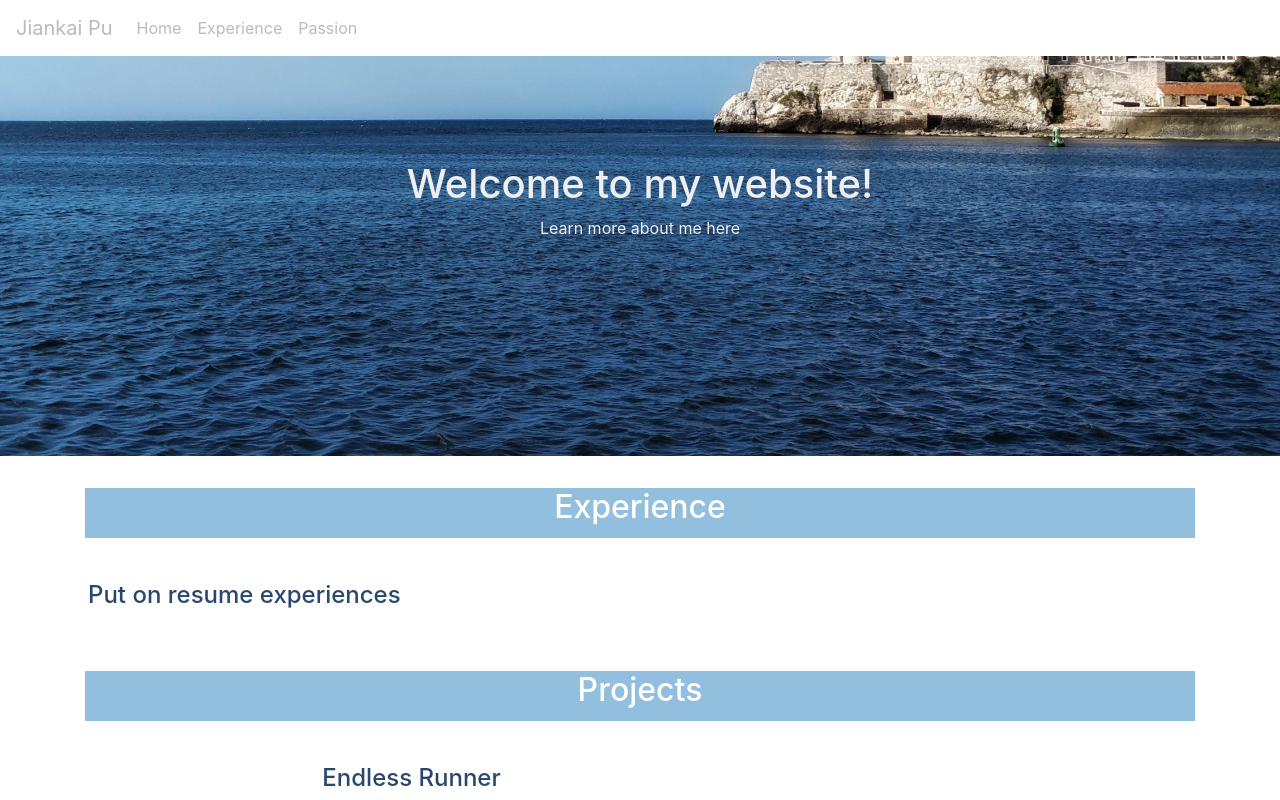
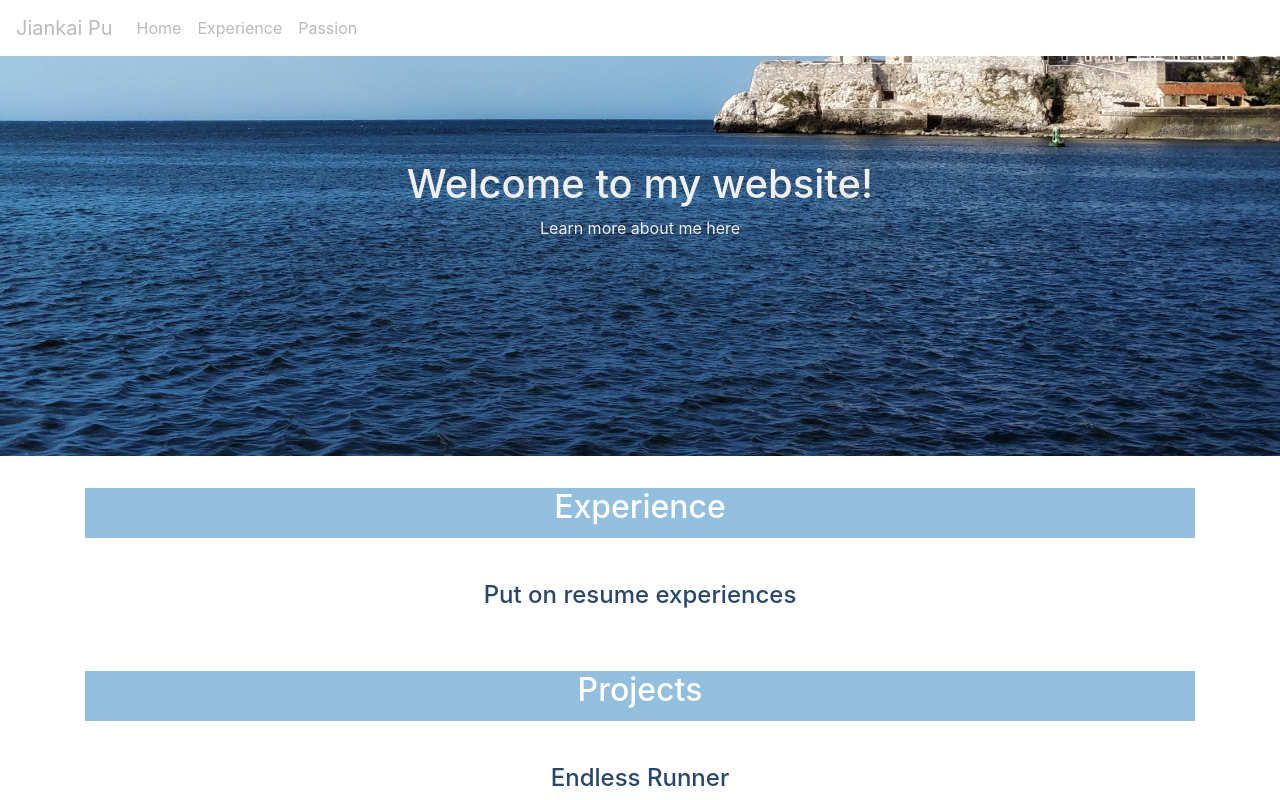
Before and after one commit to kevinpjk/website, a React (Create React App) app: page /#/experience in a window 1280 px wide. Shown: the top 800 px of the page. Built offline with nearby package versions, Linux system fonts and the light colour scheme.

Commit message:
Added content to passion page

```diff
--- a/src/Experience.js
+++ b/src/Experience.js
@@ -3,7 +3,6 @@ import styled from 'styled-components';
 
 const Styles = styled.div `
     .content {
-        display: inline-block;
         vertical-align: top;
         text-align: center;
         border: 3px solid transparent;
@@ -25,6 +24,10 @@ const Styles = styled.div `
         text-align: center;
         padding-bottom: 10px;
         padding-top: 20px;
+    }
+
+    .spacing {
+        height: 20px;
     }
 `;
 
@@ -48,20 +51,22 @@ export const Experience = () => {
                     <h4 className="subtitle">Endless Runner</h4>
                     <p>A web-based side-scroller game using Vue framework and JavaScript</p>
 
+                    <span className="spacing" />
+
                     <h4 className="subtitle">Search Engine</h4>
                     <p>A scaleable search engine similar to a commercial search engine</p>
                     <p>Indexing implemented with MapReduce on Hadoop pipeline to allow large scaling</p>
                     <p>Information retrieval based on both tf-idf and PageRank scores</p>
                     <p>Search interface driven by React with user-driven scoring and summarization</p>
 
+                    <span className="spacing" />
+
                     <h4 className="subtitle">Client-side Dynamic Social Media</h4>
                     <p>An Instagram clone application using client-side dynmaic pages, REST API, and React</p>
                     <p>Render webpages to make asynchronous calls and update content seamelessly</p>
                     <p>Allows users to create profile, log in, make posts, and react to other user's posts</p>
                 </div>
-
             </div>
         </Styles>
-
     )
 }
--- a/src/Passion.js
+++ b/src/Passion.js
@@ -1,16 +1,64 @@
-import React from 'react'
+import React from 'react';
 import styled from 'styled-components';
 
 const Styles = styled.div `
+    .content {
+        vertical-align: top;
+        text-align: center;
+        border: 3px solid transparent;
+        padding-bottom: 40px;
+        padding-top: 20px;
+    }
+
+    .title {
+        vertical-align: top;
+        text-align: center;
+        height: 50px;
+        background-color: #92bfde;
+        color: white;
+    }
+
+    .subtitle {
+        color: #29476c;
+        vertical-align: top;
+        text-align: center;
+        padding-bottom: 10px;
+        padding-top: 20px;
+    }
+
+    .spacing {
+        height: 20px;
+    }
 `;
 
 export const Passion = () => {
     return (
-        <div>
-            <h2>Passion Page</h2>
-            <p>Lorem ipsum dolor sit amet, consectetur adipiscing elit. Integer eget lorem quam. Suspendisse commodo vulputate nunc, sit amet iaculis lorem bibendum vel. Vestibulum ante ipsum primis in faucibus orci luctus et ultrices posuere cubilia curae; Nulla ultricies convallis laoreet. Nulla feugiat mi vel lorem dictum pulvinar sed et diam. Integer vel nunc risus. In eget malesuada urna. Morbi ultricies bibendum velit, sit amet ultricies nunc hendrerit gravida. In lacus elit, rutrum id aliquam at, semper non augue. Nulla feugiat lorem aliquet sagittis scelerisque.</p>
-            <p>In hac habitasse platea dictumst. Pellentesque interdum, diam pulvinar feugiat porttitor, metus ipsum ultrices nisl, vitae rutrum lectus purus ut diam. Sed id risus sed eros congue ultrices. Proin euismod mattis mauris a tempor. Aliquam erat volutpat. Nam porttitor dapibus nisl, non euismod eros venenatis quis. In ut mollis eros. Curabitur hendrerit gravida eros sed rhoncus. Curabitur lobortis porta neque non mollis. Sed non est non metus faucibus blandit sed et neque. Vestibulum in justo faucibus, luctus lectus et, venenatis tellus. Vivamus non nibh efficitur, malesuada metus non, varius augue. Fusce congue vitae neque vel tempus.</p>
-            <p>Nam efficitur arcu sit amet tempor congue. Fusce sed malesuada dui, eget semper enim. Sed convallis felis neque, tempus condimentum lacus lobortis ut. Fusce ac orci sit amet sem lobortis porta id id tellus. Morbi consectetur ante at arcu consectetur ultricies. Orci varius natoque penatibus et magnis dis parturient montes, nascetur ridiculus mus. Pellentesque habitant morbi tristique senectus et netus et malesuada fames ac turpis egestas. Duis nulla tellus, semper et tortor eu, viverra ultrices risus. Vivamus mattis erat ut urna hendrerit, sit amet placerat augue commodo. Morbi tristique eros mi, vitae tincidunt nunc elementum et.</p>
-        </div>
+        <Styles>
+            <div>
+                <div className="title">
+                    <h2>Passion</h2>
+                </div>
+
+                <div className="content">
+                    <h4 className="subtitle">Hip-hop &amp; Urban Dancing</h4>
+                    <p>I am a choreographer and co-president at FunKtion, a student-led multicultural dance crew</p>
+                    <p>I organize performances, choreograph dance pieces and formations, and edit music cuts</p>
+
+                    <span className="spacing" />
+
+                    <h4 className="subtitle">Acoustic Guitar</h4>
+                    <p>I have been playing acoustic guitar for 7 years</p>
+                    <p>I arrange chords and fingerstyle sheet music</p>
+                    <p>I make guitar and singing covers of songs I enjoy</p>
+
+                    <span className="spacing" />
+
+                    <h4 className="subtitle">Creative Writing</h4>
+                    <p>I own and operate a Mandarin blog that gathers thousands of views</p>
+                    <p>I enjoy writing fiction, personal essays, and book and movie reviews</p>
+                    <p>I compiled 20 pieces of my writing into a paperpack book</p>
+                </div>
+            </div>
+        </Styles>
     )
 }
```
